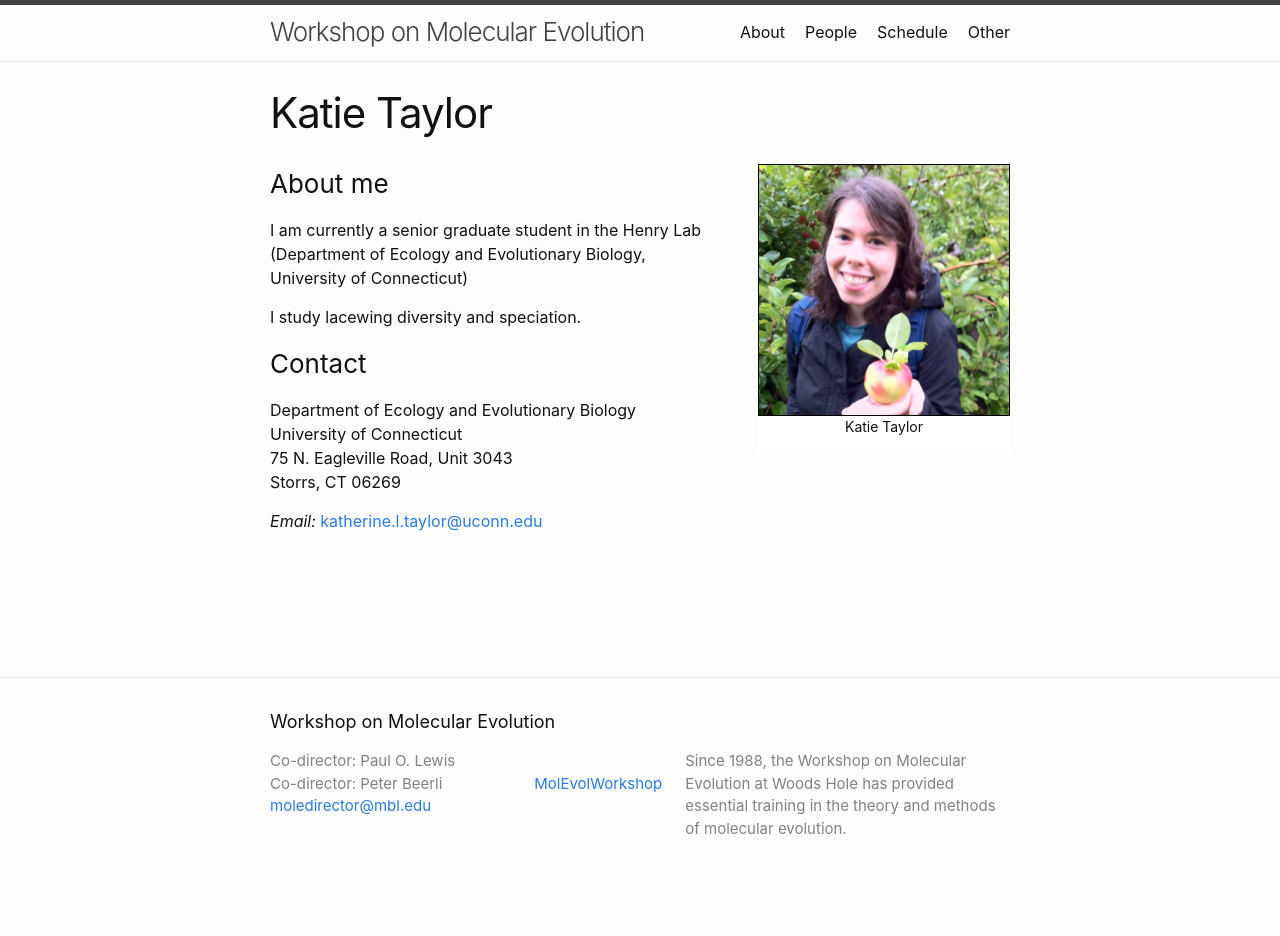
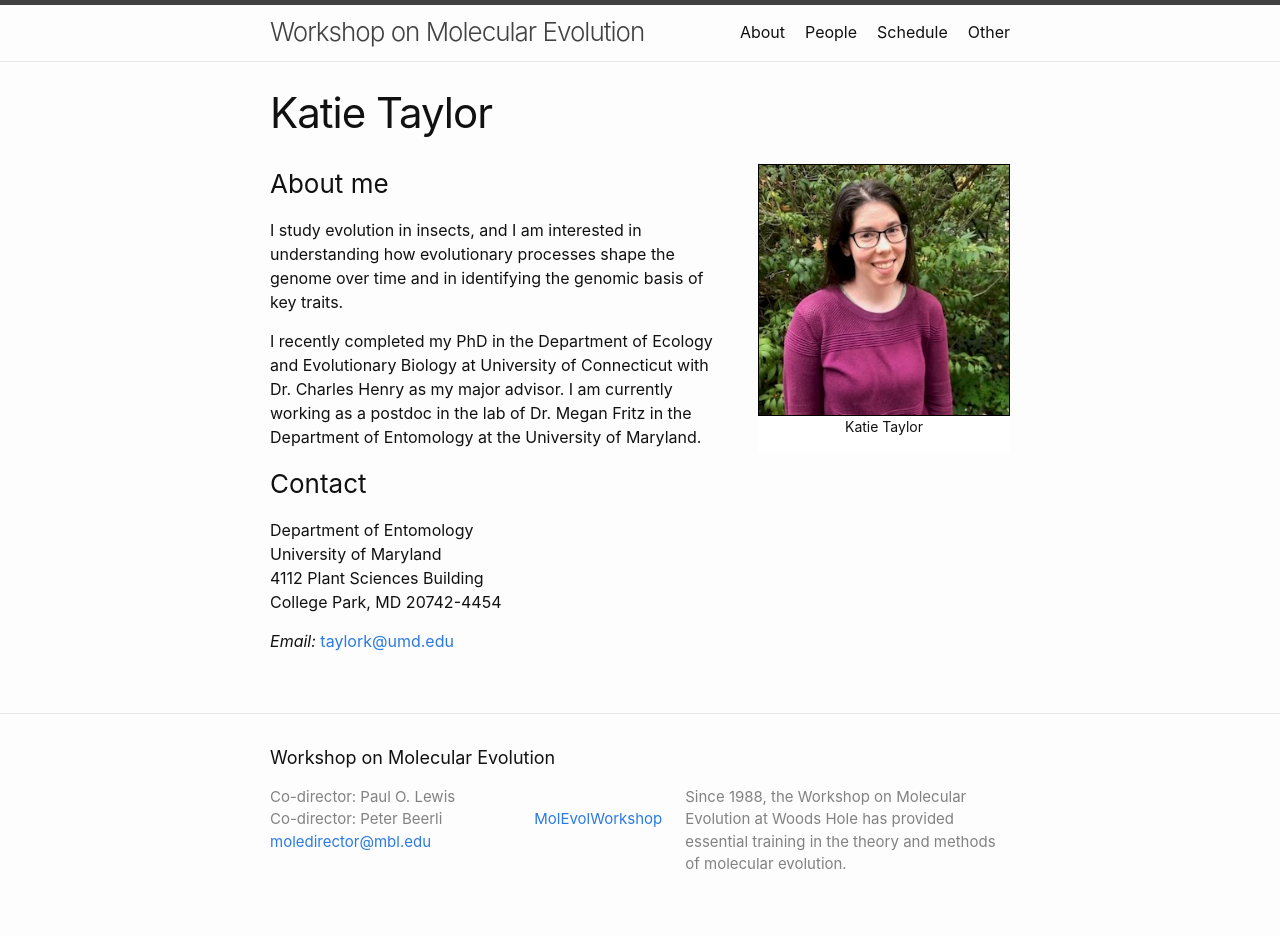
Before and after one commit to molevolworkshop/molevolworkshop.github.io, a Jekyll site: the page built from faculty/taylor/taylor.md, in a window 1280 px wide. Built offline with Jekyll 4.4.1, drawn with Linux system fonts in a browser that asks for light colours; before the commit the page ends 900 px from its top, so only the background shows below that.

Commit message:
updated katie taylor photo

```diff
--- a/faculty/taylor/taylor.md
+++ b/faculty/taylor/taylor.md
@@ -3,23 +3,23 @@ layout: page
 title: Katie Taylor
 permalink: /faculty-taylor/
 ---
-{% include figure.html description="Katie Taylor" url="/faculty/taylor/img/klt14003.jpg" css="image-right" height="250px" %}
+{% include figure.html description="Katie Taylor" url="/faculty/taylor/img/katie-taylor.jpg" css="image-right" height="250px" %}
 
 
 ### About me
 
-I am currently a senior graduate student in the Henry Lab (Department of Ecology and Evolutionary Biology, University of Connecticut)
+I study evolution in insects, and I am interested in understanding how evolutionary processes shape the genome over time and in identifying the genomic basis of key traits.
 
-I study lacewing diversity and speciation.
+I recently completed my PhD in the Department of Ecology and Evolutionary Biology at University of Connecticut with Dr. Charles Henry as my major advisor. I am currently working as a postdoc in the lab of Dr. Megan Fritz in the Department of Entomology at the University of Maryland.
 
 ### Contact
 
-Department of Ecology and Evolutionary Biology <br/>
-University of Connecticut <br/>
-75 N. Eagleville Road, Unit 3043 <br/>
-Storrs, CT 06269
+Department of Entomology<br/>
+University of Maryland <br/>
+4112 Plant Sciences Building<br/>
+College Park, MD 20742-4454
 
-_Email:_ [katherine.l.taylor@uconn.edu](mailto:katherine.l.taylor@uconn.edu)
+_Email:_ [taylork@umd.edu](mailto:taylork@umd.edu)
 
 {% comment %}
 ### Website
```
Also changed, not shown: faculty/taylor/img/katie-taylor.jpg (added), faculty/taylor/img/klt14003.jpg (deleted).
